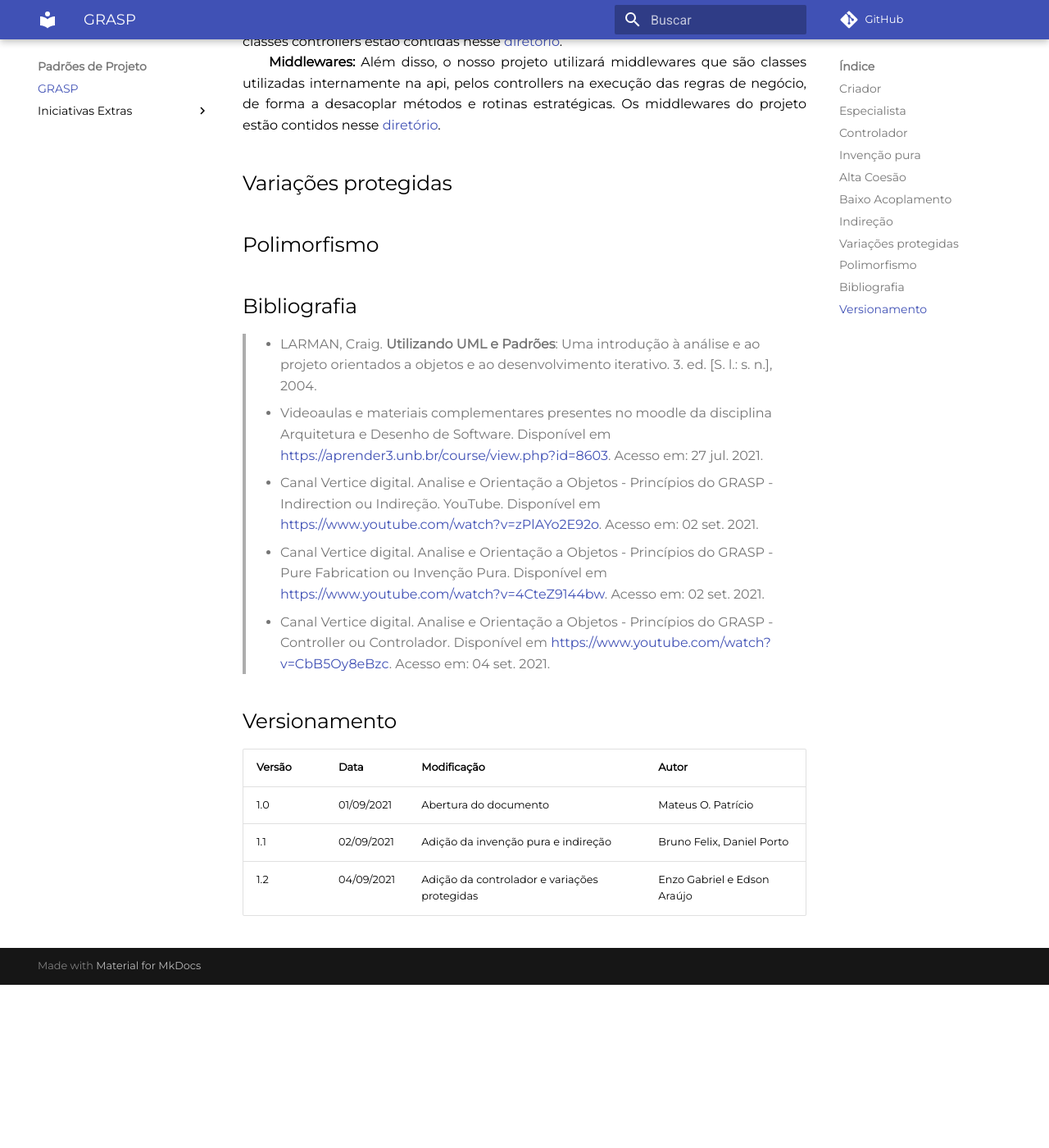
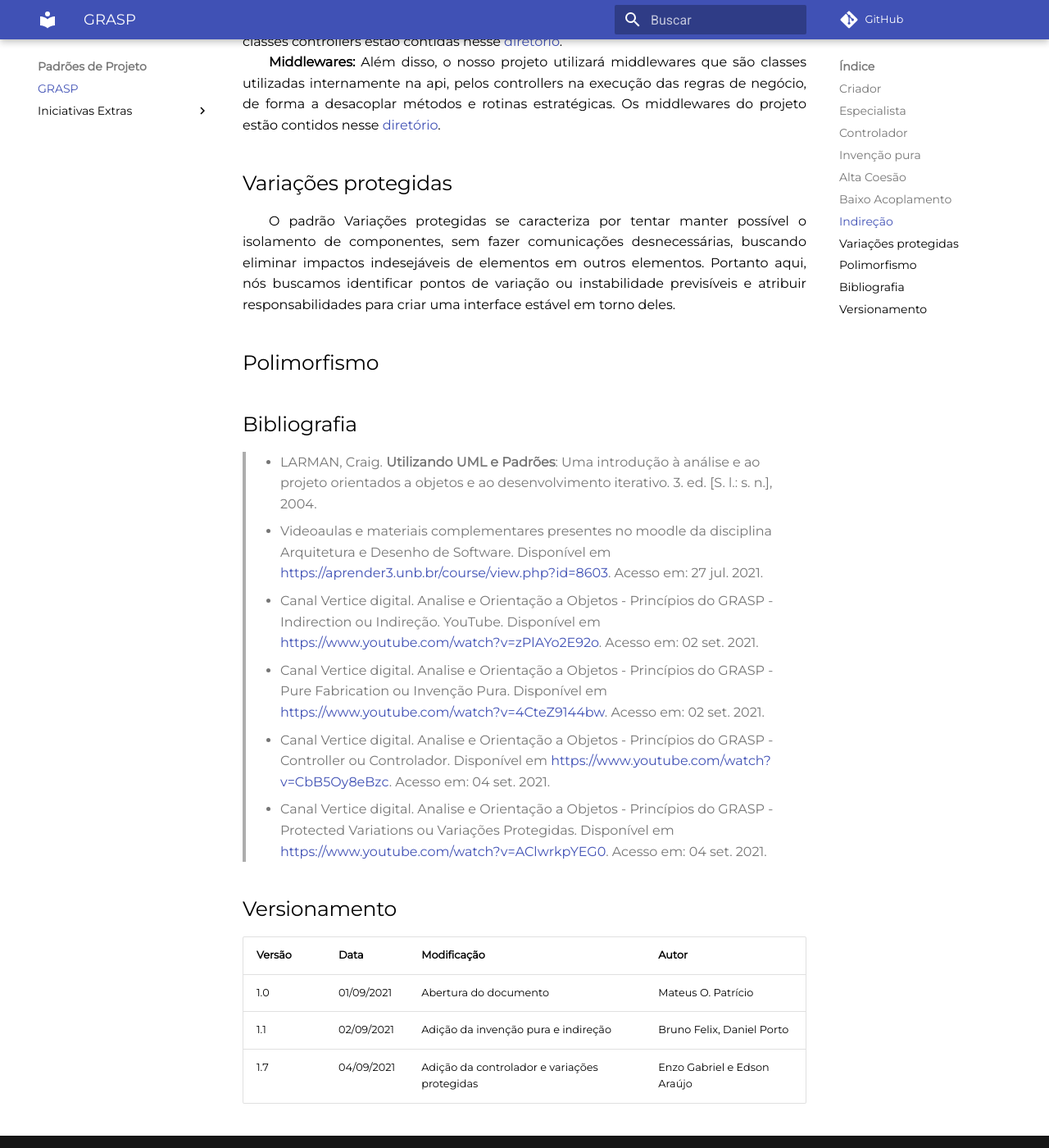
Before and after one commit to UnBArqDsw2021-1/2021.1_G6_Curumim, an MkDocs documentation site: the page built from docs/padroes-de-projeto/grasp.md, in a window 1280 px wide and 1400 px high, scrolled down 3304 px. Shown: the whole window at 82% size. Built offline with MkDocs 1.6.1 and Material for MkDocs 9.7.7, drawn with Linux system fonts in a browser that asks for light colours; comment, search, counter and statistics services are not loaded; before the commit the page ends 4505 px from its top, so only the background shows below that.

Commit message:
doc(#131) Adicionando Variações Protegidas

```diff
--- a/docs/padroes-de-projeto/grasp.md
+++ b/docs/padroes-de-projeto/grasp.md
@@ -53,7 +53,7 @@ Com o objetivo de fortalecer a [alta coesão](#alta-coesao) e o [baixo acoplamen
 &emsp;&emsp;**Middlewares:** Além disso, o nosso projeto utilizará middlewares que são classes utilizadas internamente na api, pelos controllers na execução das regras de negócio, de forma a desacoplar métodos e rotinas estratégicas. Os middlewares do projeto estão contidos nesse [diretório]().
 
 ## Variações protegidas
-
+&emsp;&emsp;O padrão Variações protegidas se caracteriza por tentar manter possível o isolamento de componentes, sem fazer comunicações desnecessárias, buscando eliminar impactos indesejáveis de elementos em outros elementos. Portanto aqui, nós buscamos identificar pontos de variação ou instabilidade previsíveis e atribuir responsabilidades para criar uma interface estável em torno deles.
 
 ## Polimorfismo
 
@@ -66,11 +66,11 @@ Com o objetivo de fortalecer a [alta coesão](#alta-coesao) e o [baixo acoplamen
 > - Canal Vertice digital. Analise e Orientação a Objetos - Princípios do GRASP - Indirection ou Indireção. YouTube. Disponível em <https://www.youtube.com/watch?v=zPlAYo2E92o>. Acesso em: 02 set. 2021.
 > - Canal Vertice digital. Analise e Orientação a Objetos - Princípios do GRASP - Pure Fabrication ou Invenção Pura. Disponível em <https://www.youtube.com/watch?v=4CteZ9144bw>. Acesso em: 02 set. 2021.
 > - Canal Vertice digital. Analise e Orientação a Objetos - Princípios do GRASP - Controller ou Controlador. Disponível em <https://www.youtube.com/watch?v=CbB5Oy8eBzc>. Acesso em: 04 set. 2021.
-
+> - Canal Vertice digital. Analise e Orientação a Objetos - Princípios do GRASP - Protected Variations ou Variações Protegidas. Disponível em <https://www.youtube.com/watch?v=AClwrkpYEG0>. Acesso em: 04 set. 2021.
 
 ## Versionamento
 | Versão | Data | Modificação | Autor |
 |--|--|--|--|
 |1.0|01/09/2021| Abertura do documento | Mateus O. Patrício |
 |1.1|02/09/2021| Adição da invenção pura e indireção | Bruno Felix, Daniel Porto |
-|1.2|04/09/2021| Adição da controlador e variações protegidas | Enzo Gabriel e Edson Araújo |
+|1.7|04/09/2021| Adição da controlador e variações protegidas | Enzo Gabriel e Edson Araújo |
```
